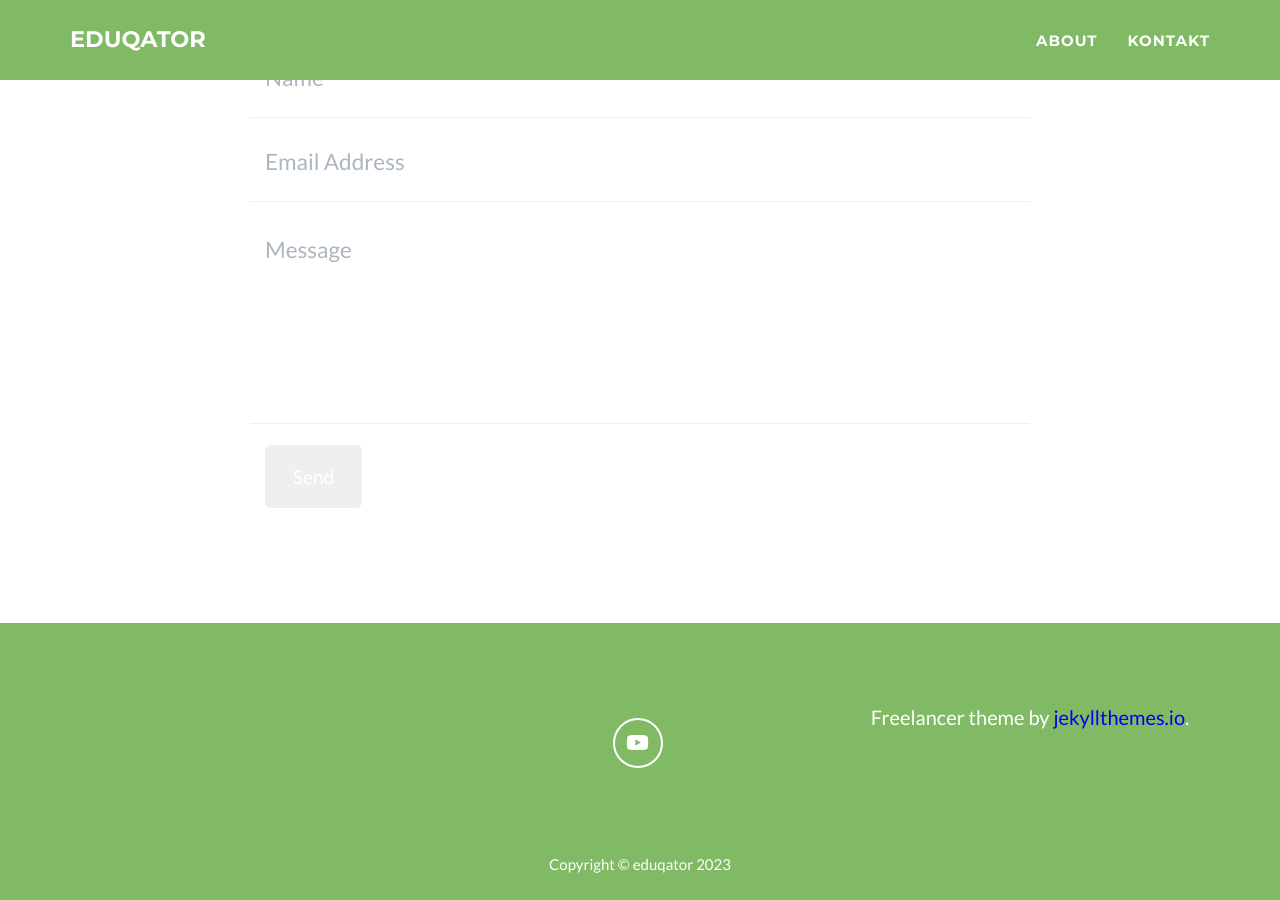
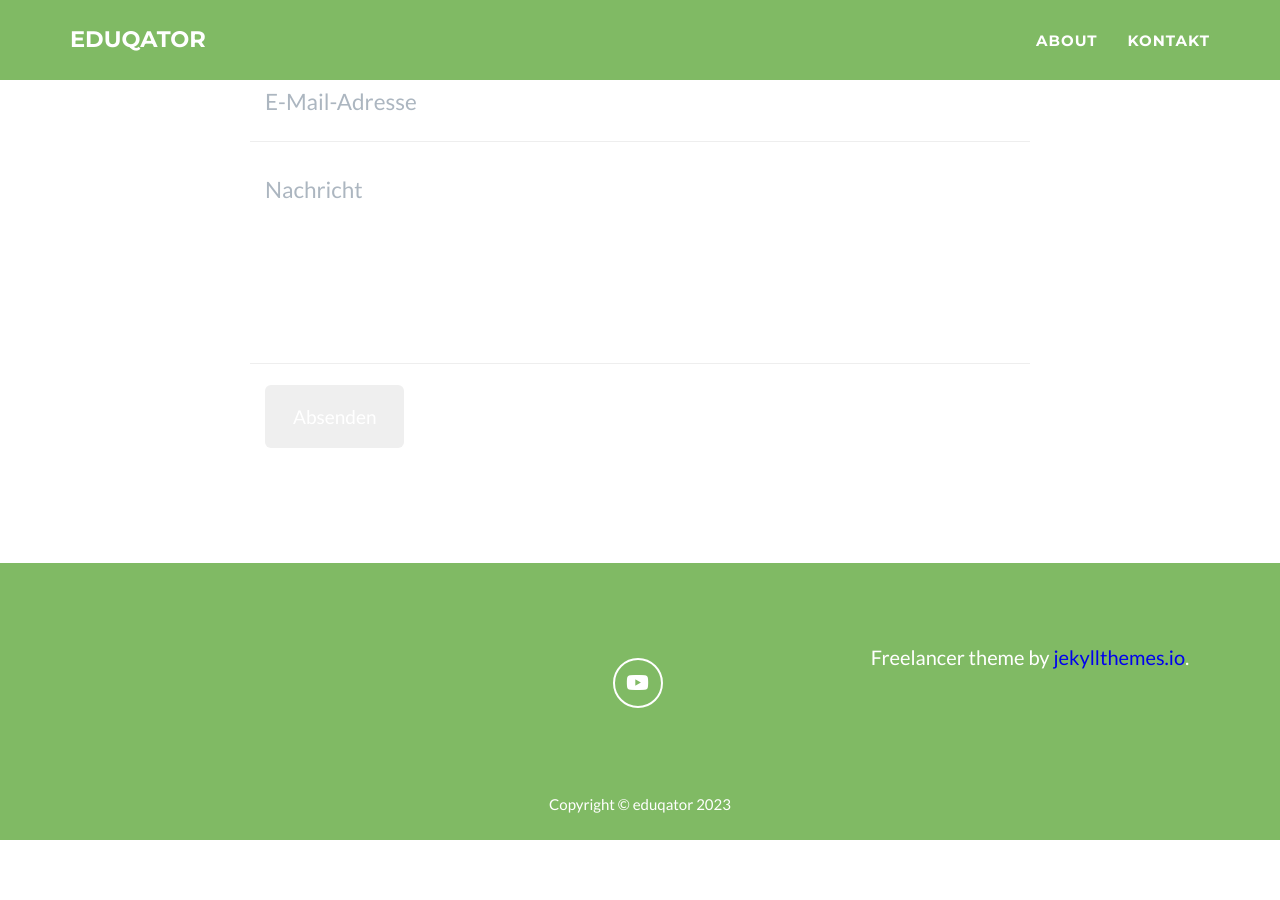
Before and after one commit to eduqator/eduqator.github.io, a Jekyll site: the page built from _posts/2014-07-18-project-1.markdown, in a window 1280 px wide and 900 px high, scrolled down 1276 px. Built offline with Jekyll 4.4.1, drawn with Linux system fonts in a browser that asks for light colours; after the commit the page ends 2116 px from its top, so only the background shows below that.

Commit message:
update form field names

```diff
--- a/_includes/about.html
+++ b/_includes/about.html
@@ -4,7 +4,7 @@
     <div class="row">
       <div class="col-lg-12 text-center">
         <h2>Über eduqator</h2>
-        <hr class="star-light">
+        <!-- <hr class="star-light"> -->
       </div>
     </div>
     <div class="row">
--- a/_includes/contact_static.html
+++ b/_includes/contact_static.html
@@ -20,20 +20,20 @@
           </div>
           <div class="row control-group">
             <div class="form-group col-xs-12 floating-label-form-group controls">
-              <label for="email">Email Address</label>
-              <input type="email" name="_replyto" class="form-control" placeholder="Email Address" id="email" required
+              <label for="email">E-Mail-Adresse</label>
+              <input type="email" name="_replyto" class="form-control" placeholder="E-Mail-Adresse" id="email" required
                 data-validation-required-message="Please enter your email address.">
               <p class="help-block text-danger"></p>
             </div>
           </div>
           <div>
-            <input type="hidden" name="_subject" value="New submission!">
+            <input type="hidden" name="_subject" value="Neue Nachricht">
             <input type="text" name="_gotcha" style="display:none" />
           </div>
           <div class="row control-group">
             <div class="form-group col-xs-12 floating-label-form-group controls">
-              <label for="message">Message</label>
-              <textarea rows="5" name="message" class="form-control" placeholder="Message" id="message" required
+              <label for="message">Nachricht</label>
+              <textarea rows="5" name="message" class="form-control" placeholder="Nachricht" id="message" required
                 data-validation-required-message="Please enter a message."></textarea>
               <p class="help-block text-danger"></p>
             </div>
@@ -42,7 +42,7 @@
           <div id="success"></div>
           <div class="row">
             <div class="form-group col-xs-12">
-              <button type="submit" class="btn btn-success btn-lg">Send</button>
+              <button type="submit" class="btn btn-success btn-lg">Absenden</button>
             </div>
           </div>
         </form>
```
